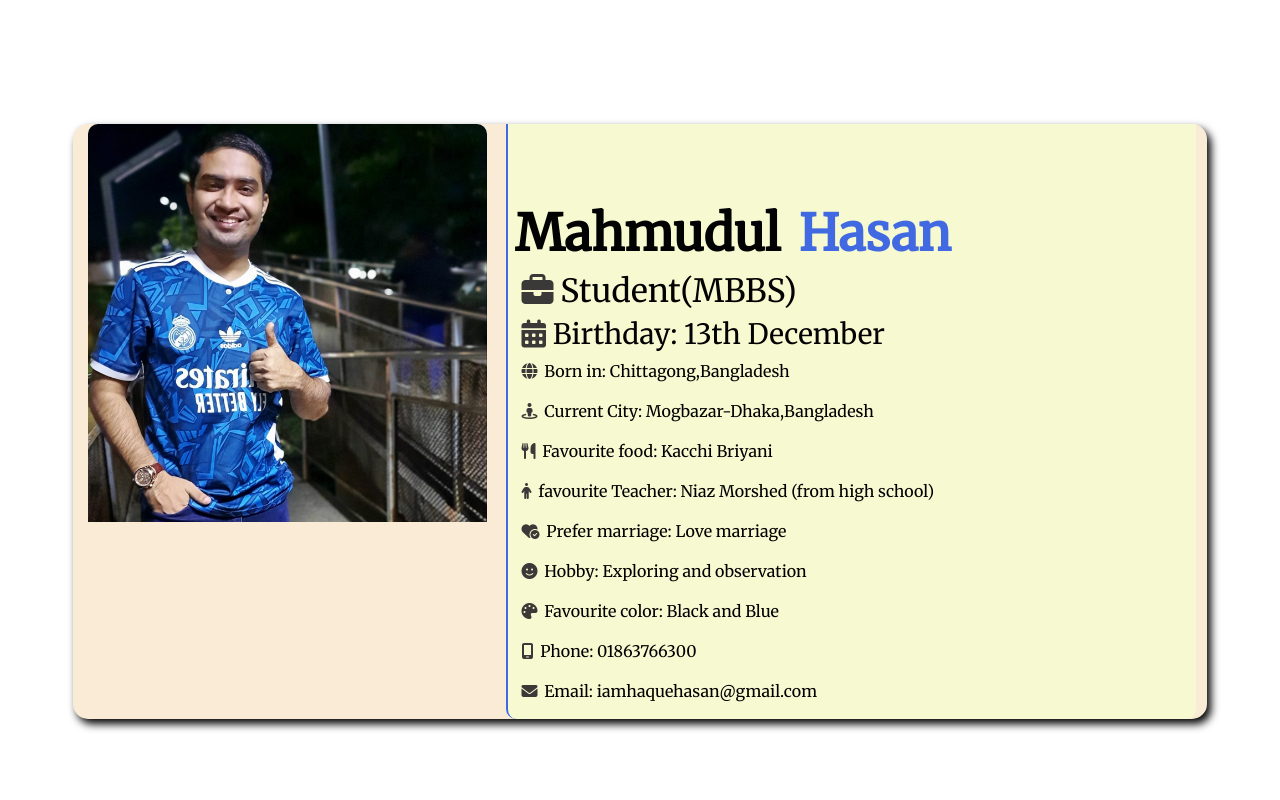
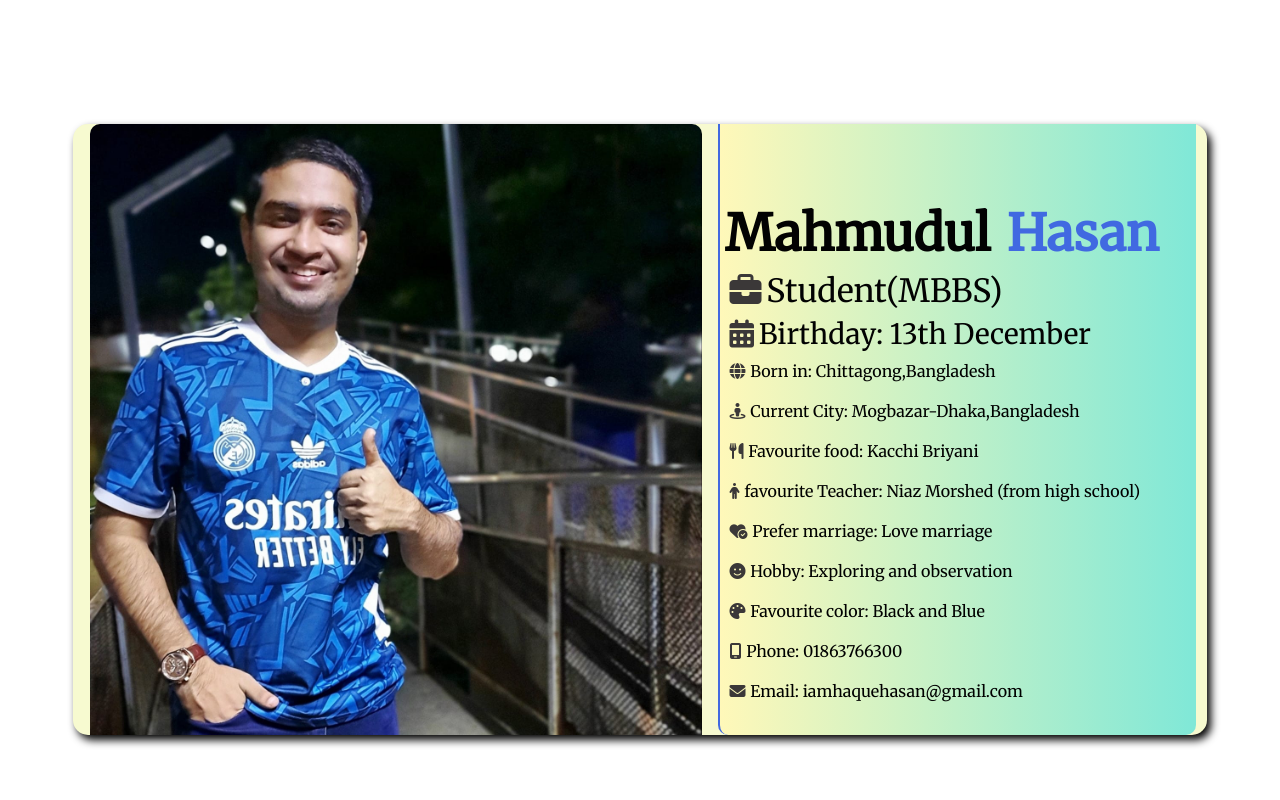
Before and after one commit to tigermursa/my-friends, a plain HTML site: page index.html in a window 1280 px wide. Shown: the part 1260-2060 px from the top of the page. Drawn offline with nearby package versions, Linux system fonts and the light colour scheme.

Commit message:
added gradient colur

```diff
--- a/index.html
+++ b/index.html
@@ -17,7 +17,7 @@
     <link href="https://cdn.jsdelivr.net/npm/bootstrap@5.3.0-alpha1/dist/css/bootstrap.min.css" rel="stylesheet"
         integrity="sha384-GLhlTQ8iRABdZLl6O3oVMWSktQOp6b7In1Zl3/Jr59b6EGGoI1aFkw7cmDA6j6gD" crossorigin="anonymous">
 
-    <script src="https://cdn.jsdelivr.net/npm/bootstrap@5.3.0-alpha1/dist/js/bootstrap.bundle.min.js"
+    <script defer src="https://cdn.jsdelivr.net/npm/bootstrap@5.3.0-alpha1/dist/js/bootstrap.bundle.min.js"
         integrity="sha384-w76AqPfDkMBDXo30jS1Sgez6pr3x5MlQ1ZAGC+nuZB+EYdgRZgiwxhTBTkF7CXvN"
         crossorigin="anonymous"></script>
 
--- a/styles.css
+++ b/styles.css
@@ -111,14 +111,14 @@
   display: flex;
   justify-content: center;
   /* border: 1px solid rgb(4, 0, 255); */
-  background-color: antiquewhite;
+  background-color: rgb(247, 250, 208);
   box-sizing: border-box;
   box-shadow: 4px 5px 8px rgb(0, 0, 0);
   border-radius: 15px;
 }
 
 .person-img img {
-  width: 650px;
+  width: 100%;
   border-radius: 10px 10px 0 0px;
 }
 .nuru {
@@ -128,18 +128,18 @@
   text-align: left;
   margin-bottom: 200px;
   cursor: pointer;
-
 }
 .person-info {
   width: 99%;
   padding-top: 80px;
-  background-color: rgb(247, 250, 208);
+  background: rgb(255,248,185);
+background: linear-gradient(90deg, rgba(255,248,185,1) 0%, rgba(129,232,215,1) 99%);
   border-left: 2px solid royalblue;
   border-radius: 0px 0px 10px 10px;
   color: rgb(2, 2, 2);
 }
-.person-info p{
- color: black;
+.person-info p {
+  color: black;
 }
 
 .us {
@@ -187,11 +187,10 @@
   .person-container {
     flex-direction: column;
     background-color: rgb(247, 246, 244);
-    padding-left:5px ;
+    padding-left: 5px;
   }
   .person-info {
     padding-top: 10px;
-
   }
   .about-us {
     margin-top: 50px;
@@ -265,14 +264,14 @@
     font-weight: bold;
   }
 
-  p{
+  p {
     padding: 0px;
   }
-  #meraz{
+  #meraz {
     flex-flow: column-reverse;
   }
 
-  #mursalin{
+  #mursalin {
     flex-flow: column-reverse;
   }
 }
```
